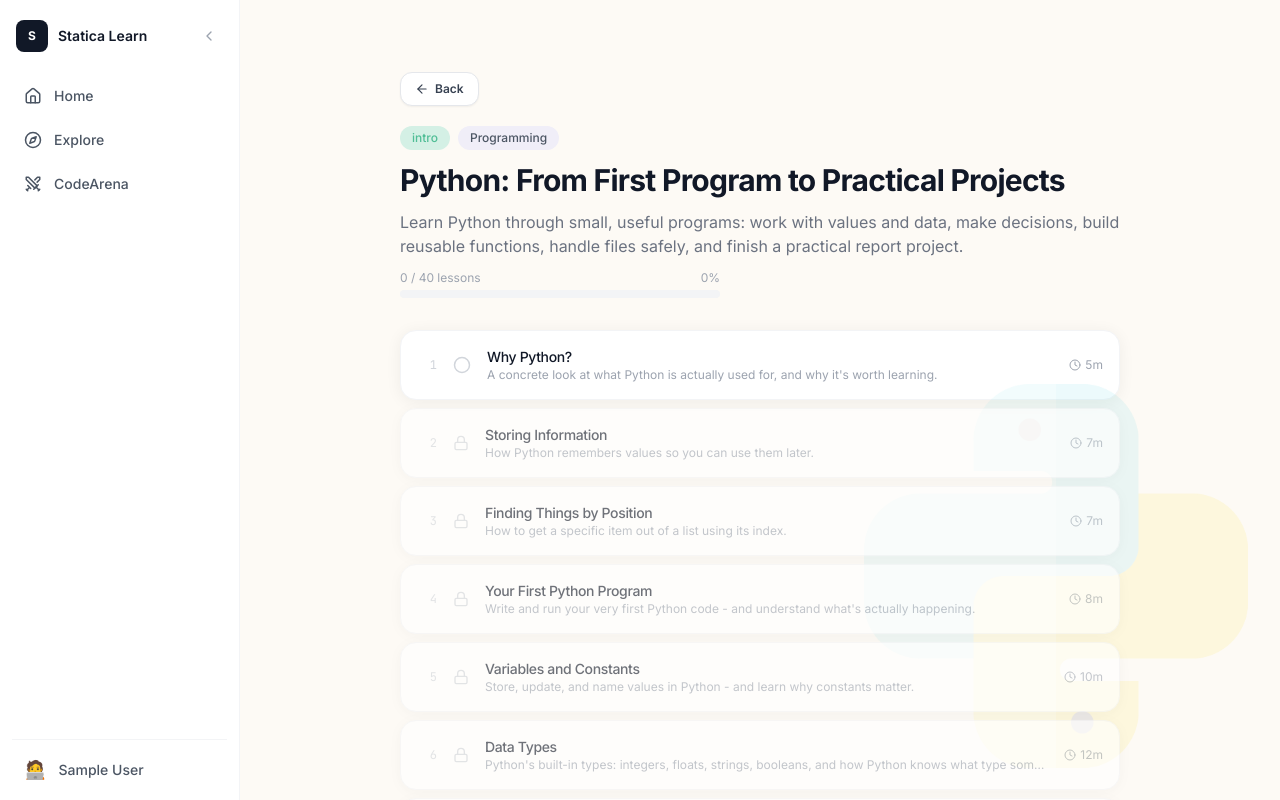
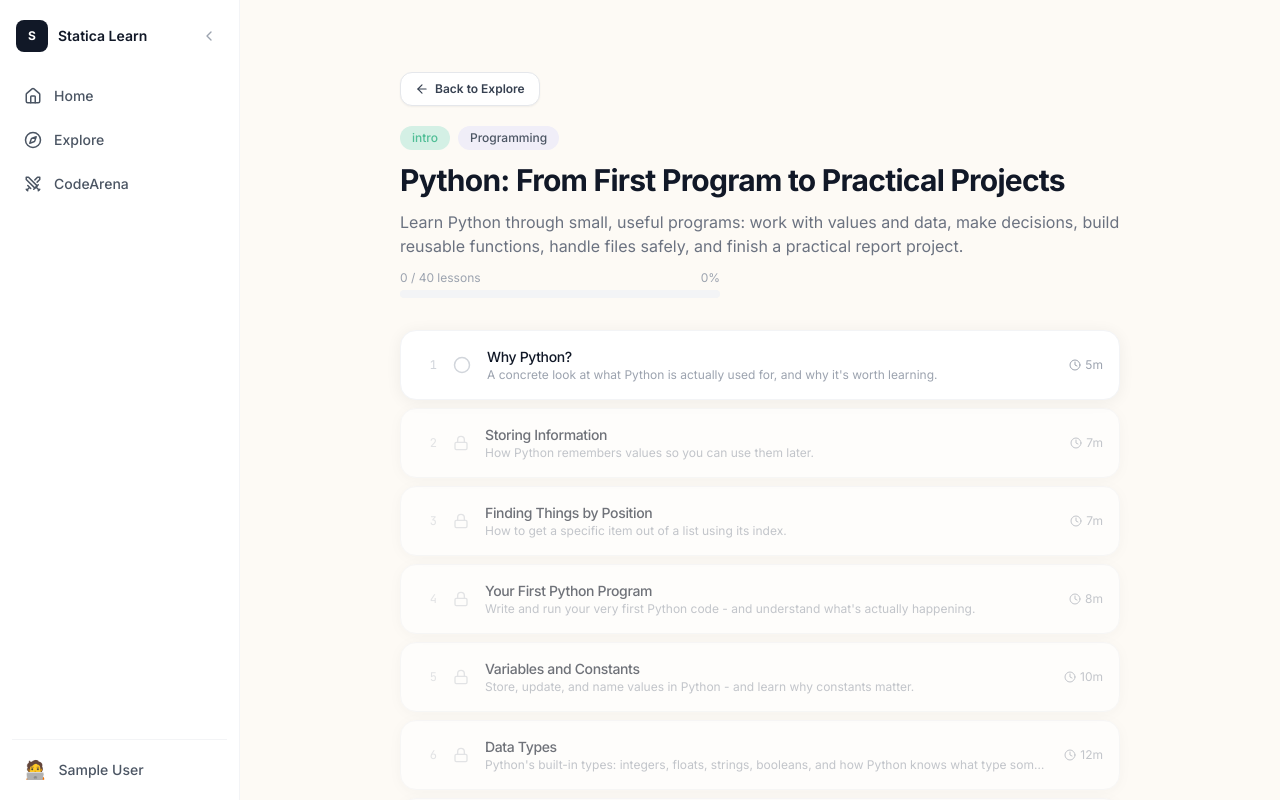
Before and after one commit to angelmacwan/statica-learn, a React (Vite) app: page /paths/python in a window 1280 px wide. Shown: the top 800 px of the page. Built offline with nearby package versions, Linux system fonts and the light colour scheme; no server answers; the database is empty; sample sign-in values are in the browser's storage.

Commit message:
fix: send watermark background behind content (-z-10) and set direct path link on Back button

```diff
--- a/src/components/ui/ModuleBackgroundGraphic.tsx
+++ b/src/components/ui/ModuleBackgroundGraphic.tsx
@@ -23,7 +23,7 @@ export function ModuleBackgroundGraphic({ pathSlug, className }: Props) {
 
   const baseClasses =
     className ??
-    'fixed bottom-4 right-4 md:bottom-8 md:right-8 w-64 h-64 md:w-96 md:h-96 pointer-events-none select-none z-0 animate-watermark-pop';
+    'fixed bottom-4 right-4 md:bottom-8 md:right-8 w-64 h-64 md:w-96 md:h-96 pointer-events-none select-none -z-10 animate-watermark-pop';
 
   return (
     <div className={baseClasses}>
--- a/src/pages/LessonPage.tsx
+++ b/src/pages/LessonPage.tsx
@@ -1,5 +1,5 @@
 import { useEffect, useState, useCallback } from 'react';
-import { useParams, Link, useNavigate } from 'react-router-dom';
+import { useParams, Link } from 'react-router-dom';
 import { loadLesson, loadLessonsForPath } from '@/lib/contentLoader';
 import { startLesson, completeLesson, getLessonProgress, logActivity } from '@/lib/firestore';
 import { useAuth } from '@/features/auth/AuthProvider';
@@ -12,7 +12,6 @@ import type { Lesson } from '@/types';
 export default function LessonPage() {
   const { pathSlug, lessonSlug } = useParams<{ pathSlug: string; lessonSlug: string }>();
   const { user, contentWidthClass } = useAuth();
-  const navigate = useNavigate();
 
   const [lesson, setLesson] = useState<Lesson | null>(null);
   const [allLessons, setAllLessons] = useState<Lesson[]>([]);
@@ -141,15 +140,11 @@ export default function LessonPage() {
         <main className={`flex-1 w-full ${contentWidthClass} space-y-8 transition-all duration-300 min-w-0`}>
           {/* Top navigation with Back button */}
           <nav className="flex items-center gap-3">
-            <button
-              onClick={() => navigate(-1)}
+            <Link
+              to={`/paths/${pathSlug}`}
               className="inline-flex items-center gap-1.5 text-xs font-semibold text-gray-700 hover:text-gray-900 bg-white border border-gray-200 rounded-xl px-3.5 py-2 hover:bg-gray-50 transition-all shadow-sm"
             >
-              <ArrowLeft size={14} /> Back
-            </button>
-            <span className="text-gray-300">/</span>
-            <Link to={`/paths/${pathSlug}`} className="text-xs text-gray-500 hover:text-gray-900 transition-colors">
-              Path Overview
+              <ArrowLeft size={14} /> Back to Module Page
             </Link>
           </nav>
 
--- a/src/pages/PathPage.tsx
+++ b/src/pages/PathPage.tsx
@@ -1,5 +1,5 @@
 import { useEffect, useState } from 'react';
-import { Link, useParams, useNavigate } from 'react-router-dom';
+import { Link, useParams } from 'react-router-dom';
 import { loadPath, loadLessonsForPath } from '@/lib/contentLoader';
 import { getAllProgress } from '@/lib/firestore';
 import { useAuth } from '@/features/auth/AuthProvider';
@@ -10,7 +10,6 @@ import type { Path, Lesson } from '@/types';
 export default function PathPage() {
   const { pathSlug } = useParams<{ pathSlug: string }>();
   const { user, contentWidthClass } = useAuth();
-  const navigate = useNavigate();
   const [path, setPath] = useState<Path | null>(null);
   const [lessons, setLessons] = useState<Lesson[]>([]);
   const [progress, setProgress] = useState<Record<string, string>>({});
@@ -47,12 +46,12 @@ export default function PathPage() {
       <ModuleBackgroundGraphic pathSlug={pathSlug} />
       {/* Header */}
       <div className="space-y-3">
-        <button
-          onClick={() => navigate(-1)}
+        <Link
+          to="/explore"
           className="inline-flex items-center gap-1.5 text-xs font-semibold text-gray-700 hover:text-gray-900 bg-white border border-gray-200 rounded-xl px-3.5 py-2 hover:bg-gray-50 transition-all shadow-sm mb-2"
         >
-          <ArrowLeft size={14} /> Back
-        </button>
+          <ArrowLeft size={14} /> Back to Explore
+        </Link>
         <div className="flex items-center gap-2">
           <span className="pill pill-mint">{path.difficulty}</span>
           <span className="pill pill-lavender capitalize">{path.category.replace('-', ' ')}</span>
```
